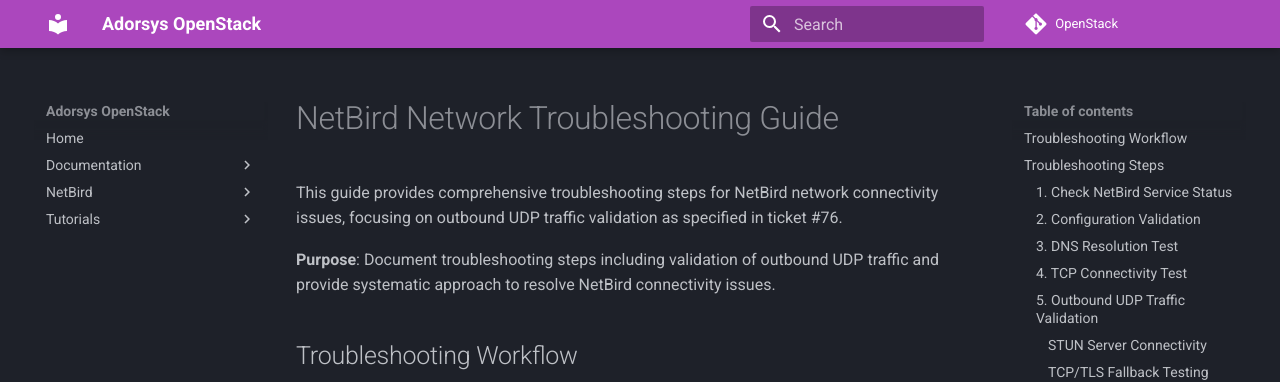
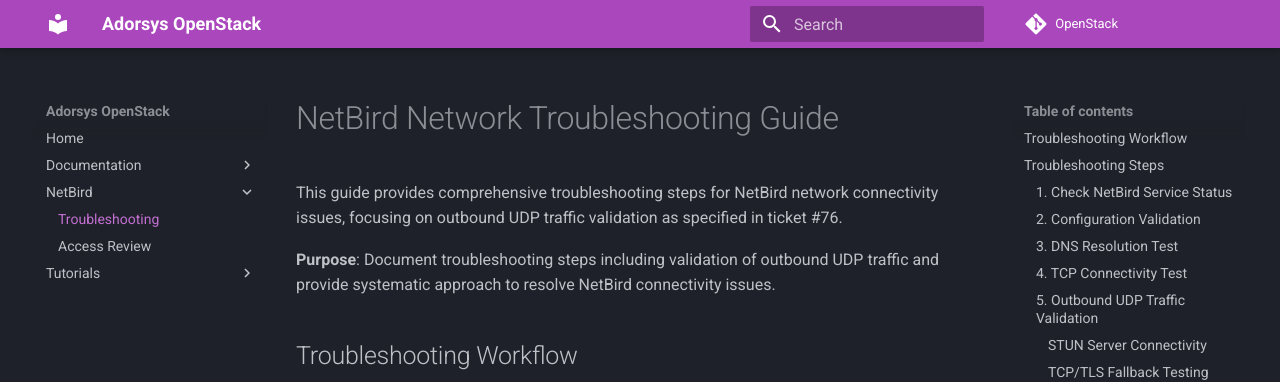
Before and after one commit to ADORSYS-GIS/openstack, an MkDocs documentation site: the page built from docs/netbird/netbird_troubleshooting.md, in a window 1280 px wide. Shown: the top 382 px of the page. Built offline with MkDocs 1.6.1 and Material for MkDocs 9.7.7, drawn with Linux system fonts in a browser that asks for light colours; comment, search, counter and statistics services are not loaded; some of the changed lines change nothing that is shown.

Commit message:
fix(mkdocs): correct navigation paths and add dev server config

```diff
--- a/mkdocs.yml
+++ b/mkdocs.yml
@@ -2,6 +2,9 @@
 site_name: Adorsys OpenStack
 site_description: "OpenStack project backed by adorsys"
 site_url: "https://openstack.github.io/adorsys-gis"
+
+# Development server settings
+dev_addr: 0.0.0.0:8000
 
 # Theme settings
 theme:
@@ -14,21 +17,21 @@
 
 # Navbar settings (site structure)
 nav:
-  - Home: README.md
+  - Home: index.md
   - Documentation:
-    - Ansible: docs/ansible_docs.md
-    - NetPlan: docs/netplan_doc.md
-    - NTP: docs/ntp_docs.md
-    - VLAN: docs/VLAN.md
+    - Ansible: ansible_docs.md
+    - NetPlan: netplan_doc.md
+    - NTP: ntp_docs.md
+    - VLAN: VLAN.md
   - NetBird:
-    - Troubleshooting: docs/netbird/netbird_troubleshooting.md
-    - Access Review: docs/netbird/netbird_access_review.md
+    - Troubleshooting: netbird/netbird_troubleshooting.md
+    - Access Review: netbird/netbird_access_review.md
   - Tutorials:
-    - Ansible Tutorial: docs/tutorials/ansible_tuto.md
-    - Boot Documentation: docs/tutorials/boot_docs.md
-    - Minimal KVM Setup: docs/tutorials/minimal_kvm_setup.md
-    - NTP Setup Tutorial: docs/tutorials/ntp_setup_tuto.md
-    - Setup vSwitch: docs/tutorials/setupvswitch.md
+    - Ansible Tutorial: tutorials/ansible_tuto.md
+    - Boot Documentation: tutorials/boot_docs.md
+    - Minimal KVM Setup: tutorials/minimal_kvm_setup.md
+    - NTP Setup Tutorial: tutorials/ntp_setup_tuto.md
+    - Setup vSwitch: tutorials/setupvswitch.md
 
 # Extra settings
 markdown_extensions:
```
